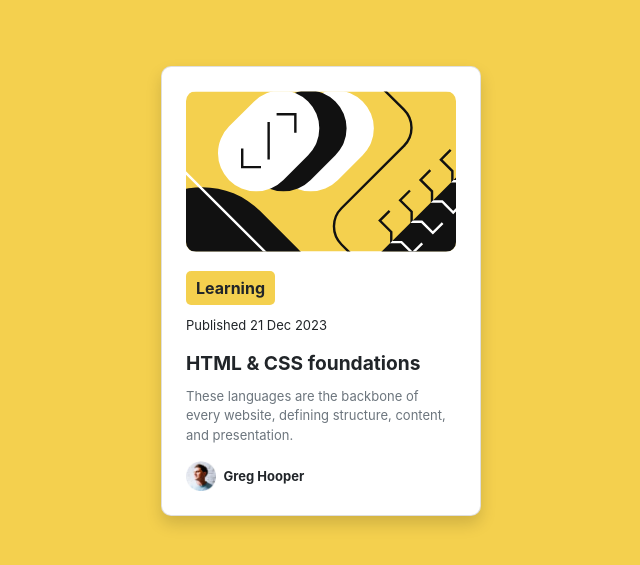
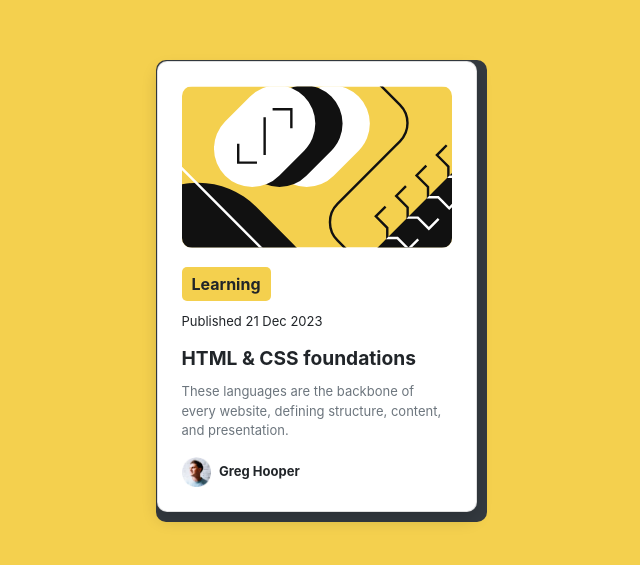
Before and after one commit to Tallseyi/blog-preview-card-main, a plain HTML site: page index.html in a window 1280 px wide. Shown: the part 109-674 px from the top of the page, without its empty margins (319-959 px from the left). Drawn offline with Linux system fonts and the light colour scheme.

Commit message:
added card wrapper

```diff
--- a/index.html
+++ b/index.html
@@ -46,10 +46,20 @@
     .card-text {
       font-size: small;
     }
+
+    .card-wrapper {
+      background-color: rgb(0, 0, 0);
+      border-radius: 10px;
+      padding: 10px;
+      padding-left: 1px;
+      padding-top: 1px;
+    }
   </style>
 </head>
 <body>
   <div class="container d-flex justify-content-center align-items-center vh-100">
+    <div class="card-wrapper bg-dark rounded-3">
+
       <div class="card p-4 shadow">
         <img src="assets/images/illustration-article.svg" class="card-img-top" alt="">
         <div class="mt-4">
@@ -68,5 +78,6 @@
         </div>
       </div>
     </div>
+    </div>
 </body>
 </html>
```
Lines whose indentation alone changed are shown as unchanged.
